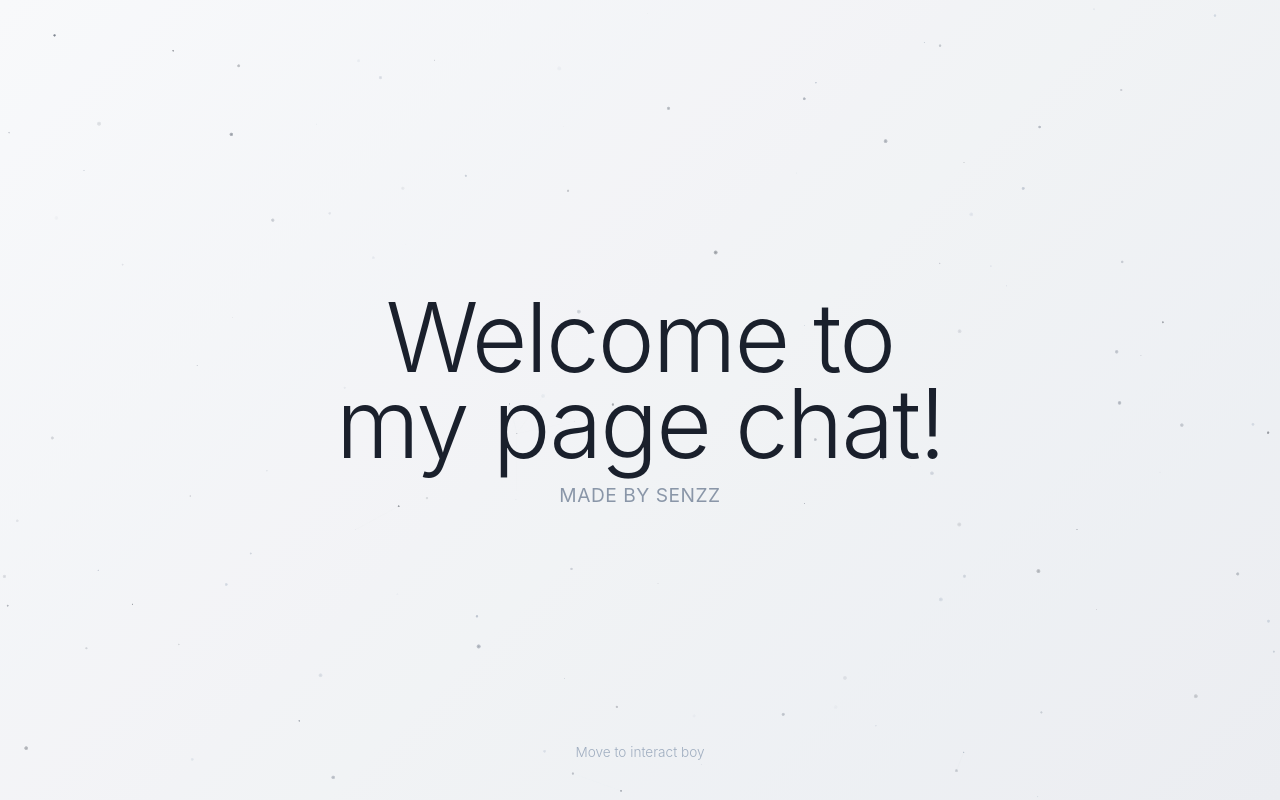
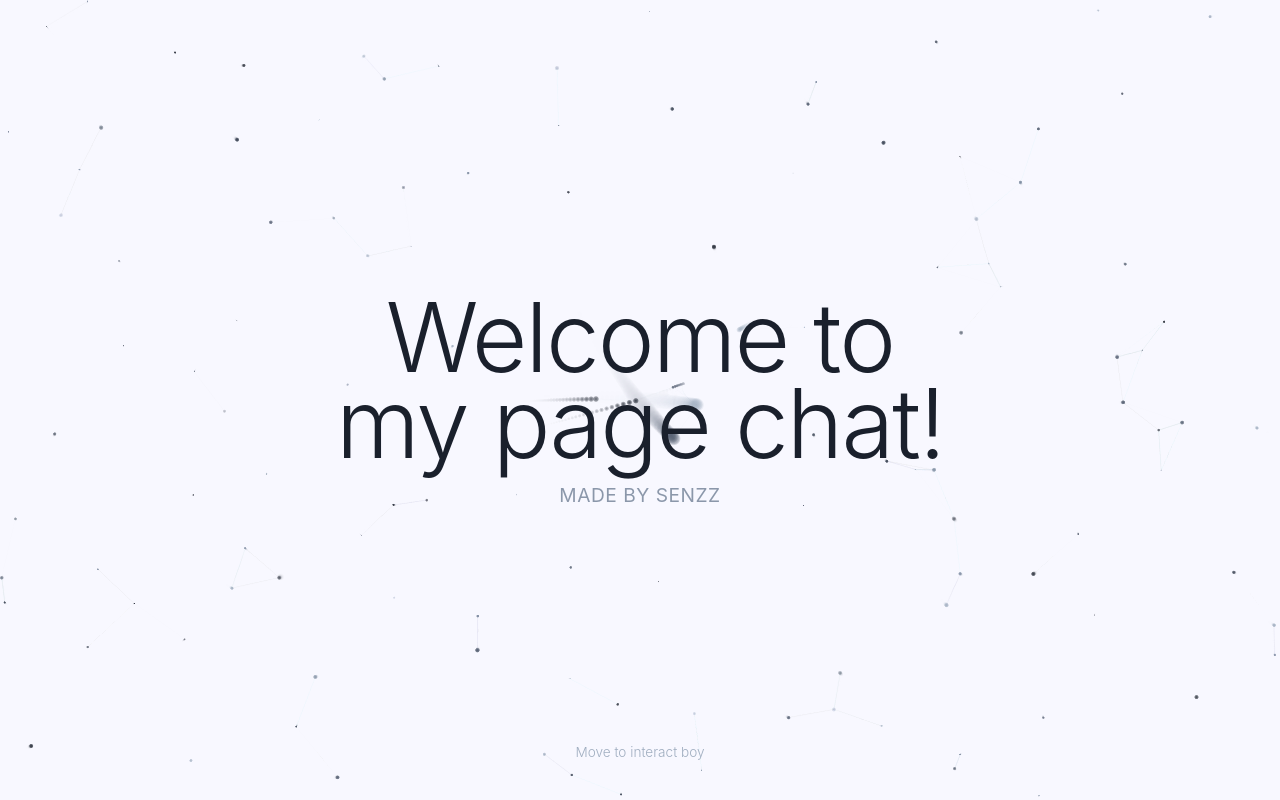
Before and after one commit to senzawaa/senzawaa.github.io, a plain HTML site: page index.html in a window 1280 px wide. Drawn offline with Linux system fonts and the light colour scheme; animation ran at ten frames a second.

Commit message:
fixed constant changing

```diff
--- a/index.html
+++ b/index.html
@@ -270,7 +270,7 @@
                     const distance = Math.sqrt(dx * dx + dy * dy);
 
                     if (distance <= 80) {
-                        const opacity = (80 - distance) / 80 * 0.08;
+                        let opacity = (80 - distance) / 80 * 0.08;
                         if (opacity <= 0.00035) {
                             opacity = 0;
                         }
```
